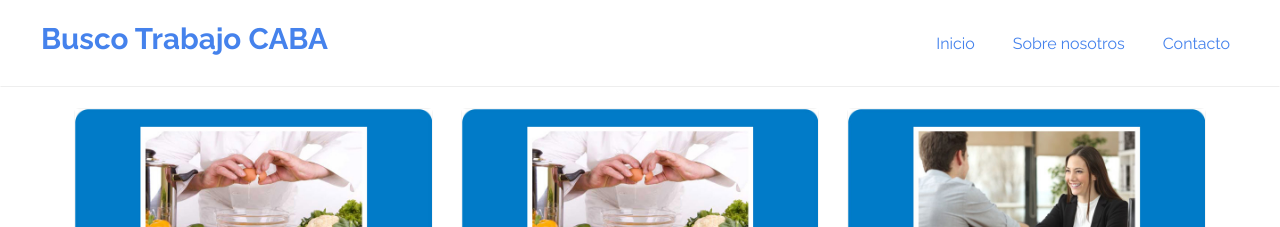
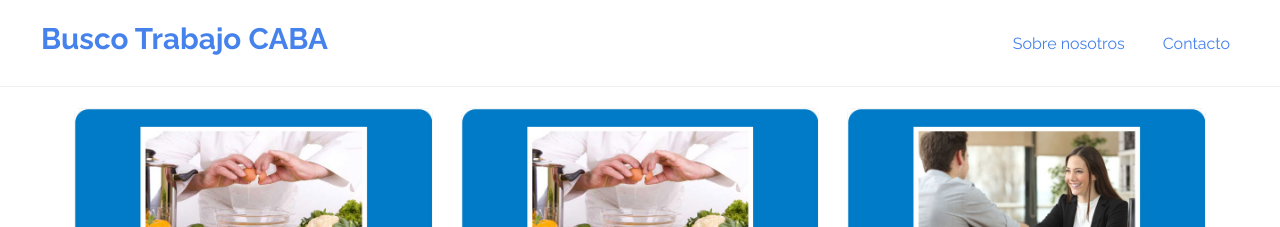
Before and after one commit to Lucas68747/buscotrabajoargentina.github.io, a Jekyll site: the page built from index.html, in a window 1280 px wide. Shown: the top 227 px of the page. Built offline with Jekyll 4.4.1, drawn with Linux system fonts in a browser that asks for light colours; the list of posts is cut into pages by our own code.

Commit message:
Update header.html

```diff
--- a/_includes/header.html
+++ b/_includes/header.html
@@ -18,7 +18,6 @@
     <!-- Collect the nav links, forms, and other content for toggling -->
     <div class="collapse navbar-collapse " id="bs-example-navbar-collapse-1">
             <ul class="nav navbar-nav navbar-right">
-        <li><a href="{{site.baseurl}}/default.html/">Inicio</a></li>
         <li><a href="{{site.baseurl}}/sobre-nosotros/">Sobre nosotros</a></li>
         <li><a href="{{site.baseurl}}/contacto/">Contacto</a></li>
 
```
